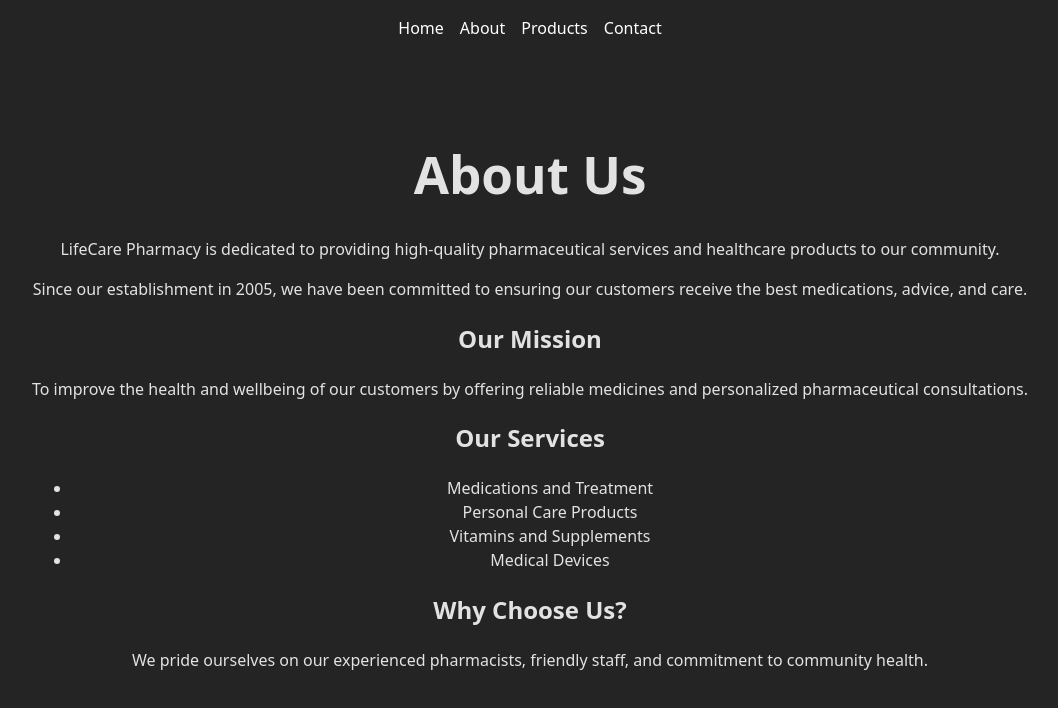
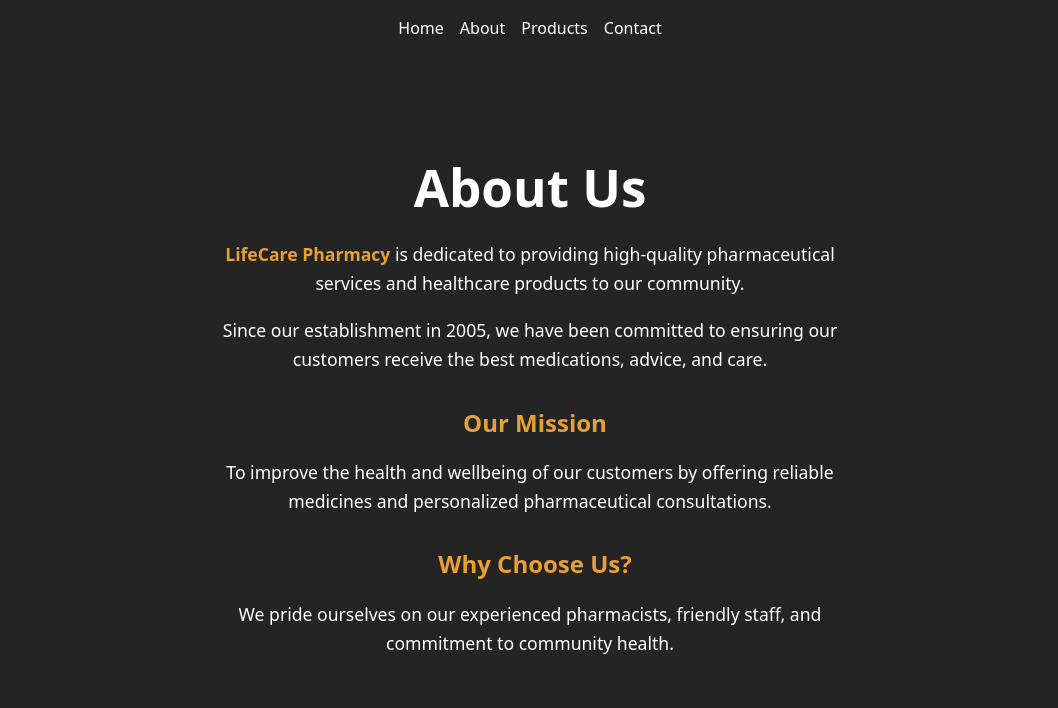
Before and after one commit to raghadabuzainih/life-care-pharmacy, a React (Vite) app in the folder pharmacy/: page /about in a window 1280 px wide. Shown: the top 708 px of the page, without its empty margins (110-1168 px from the left). Built offline with nearby package versions, Linux system fonts and the light colour scheme.

Commit message:
update-styles

```diff
--- /dev/null
+++ b/pharmacy/src/css/About.css
@@ -0,0 +1,29 @@
+.about {
+  margin: 40px auto;
+  padding: 20px 30px;
+  border-radius: 10px;
+  color: white;
+  width: 40rem;
+}
+
+span, .about h2{
+    color: rgb(231, 160, 53);
+    font-weight: bold;
+}
+
+h1 {
+  margin-bottom: 15px;
+  padding-bottom: 8px;
+}
+
+h2 {
+  margin-top: 30px;
+  margin-bottom: 12px;
+  padding-left: 10px;
+}
+
+p {
+  line-height: 1.65;
+  font-size: 1.1rem;
+  margin-bottom: 18px;
+}
--- a/pharmacy/src/css/Contact.css
+++ b/pharmacy/src/css/Contact.css
@@ -14,6 +14,10 @@
   padding: 30px;
   border-radius: 12px;
   margin-bottom: 30px;
+}
+
+.contact strong{
+    color: rgb(231, 160, 53);
 }
 
 .contact form div{
--- a/pharmacy/src/css/Navbar.css
+++ b/pharmacy/src/css/Navbar.css
@@ -11,6 +11,6 @@
 nav a{
     color: white;
     &:hover{
-        color: gray;
+        color: rgb(231, 160, 53);
     }
 }
--- a/pharmacy/src/css/Products.css
+++ b/pharmacy/src/css/Products.css
@@ -16,4 +16,7 @@
     background-color: rgba(0, 0, 0, 0.207);
     padding: .3rem .5rem;
     border-radius: 1rem;
+    &:hover{
+        color: rgb(231, 160, 53);
+    }
 }
--- a/pharmacy/src/pages/About.jsx
+++ b/pharmacy/src/pages/About.jsx
@@ -1,9 +1,11 @@
+import '../css/About.css'
+
 export const About = () => {
     return (
-        <div>
+        <div className='about'>
             <h1>About Us</h1>
             <p>
-                LifeCare Pharmacy is dedicated to providing high-quality pharmaceutical services and healthcare products to our community.
+                <span>LifeCare Pharmacy</span> is dedicated to providing high-quality pharmaceutical services and healthcare products to our community.
             </p>
             <p>
                 Since our establishment in 2005, we have been committed to ensuring our customers receive the best medications, advice, and care.
@@ -12,13 +14,6 @@
             <p>
                 To improve the health and wellbeing of our customers by offering reliable medicines and personalized pharmaceutical consultations.
             </p>
-            <h2>Our Services</h2>
-            <ul>
-                <li>Medications and Treatment</li>
-                <li>Personal Care Products</li>
-                <li>Vitamins and Supplements</li>
-                <li>Medical Devices</li>
-            </ul>
             <h2>Why Choose Us?</h2>
             <p>
                 We pride ourselves on our experienced pharmacists, friendly staff, and commitment to community health.
```
